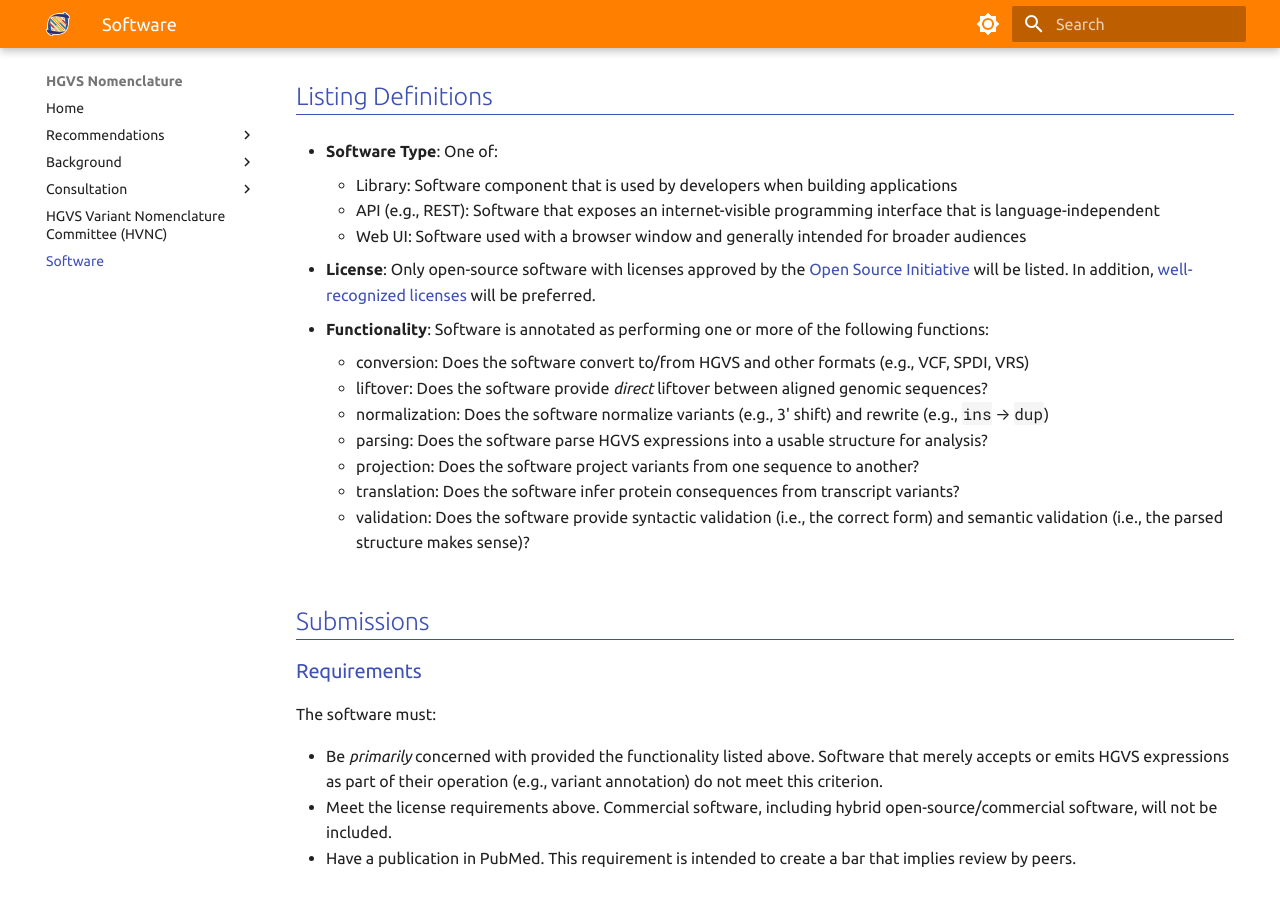
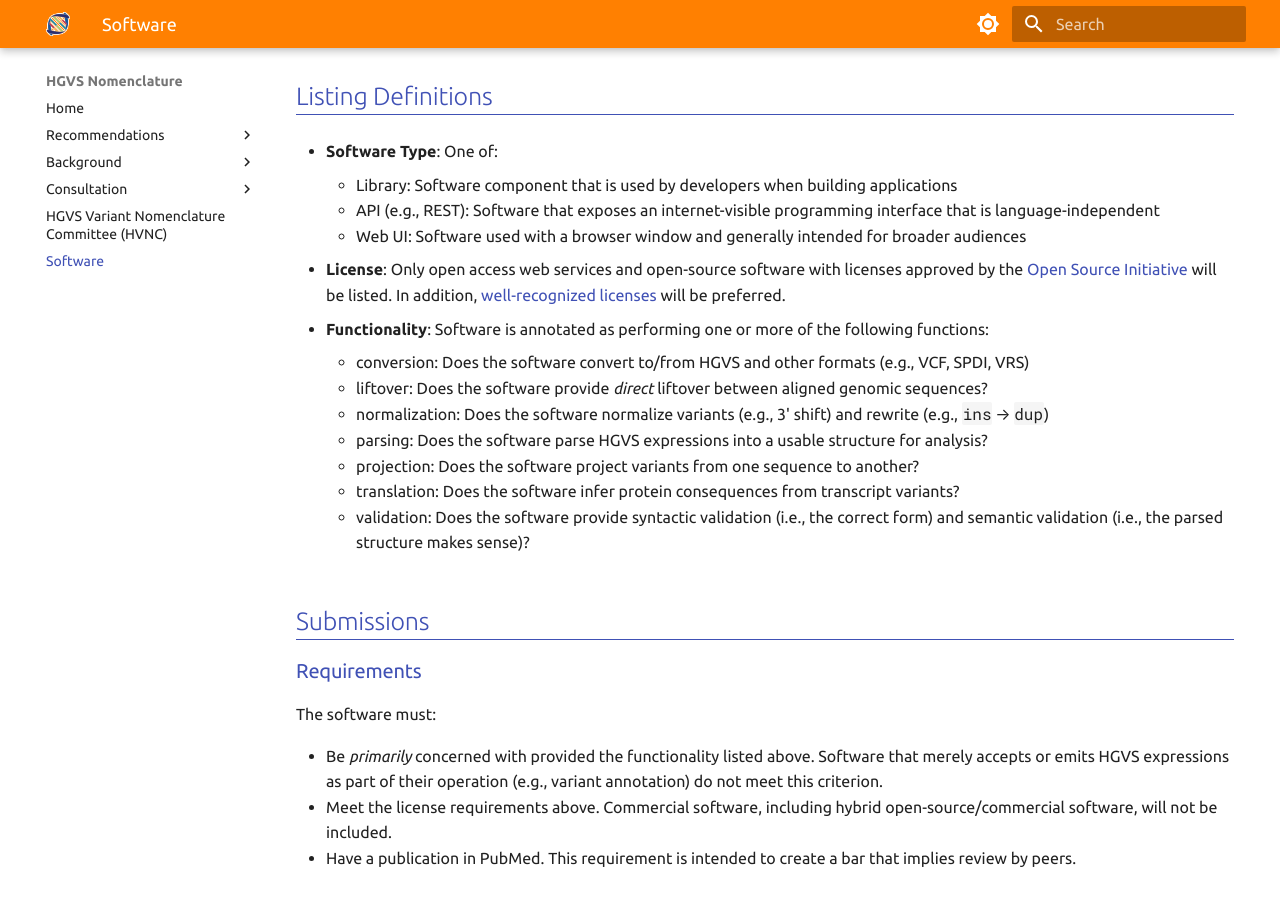
Before and after one commit to HGVSnomenclature/hgvs-nomenclature, an MkDocs documentation site: the page built from docs/software.md, in a window 1280 px wide and 900 px high, scrolled down 306 px. Built offline with MkDocs 1.6.1 and Material for MkDocs 9.7.7, drawn with Linux system fonts in a browser that asks for light colours.

Commit message:
added ncbi-variation-services

```diff
--- a/docs/software.md
+++ b/docs/software.md
@@ -20,9 +20,9 @@
     - API (e.g., REST): Software that exposes an internet-visible programming interface that is language-independent
     - Web UI: Software used with a browser window and generally intended for broader audiences
 
-- **License**: Only open-source software with licenses approved by the [Open Source
-  Initiative](https://opensource.org) will be listed. In addition,
-  [well-recognized
+- **License**: Only open access web services and open-source software with
+  licenses approved by the [Open Source Initiative](https://opensource.org) will
+  be listed. In addition, [well-recognized
   licenses](https://opensource.org/licenses/?categories=popular-strong-community)
   will be preferred.
 
```
Also changed, not shown: docs/software/ncbi-variation-services.yml (added, +16 -0 lines).
